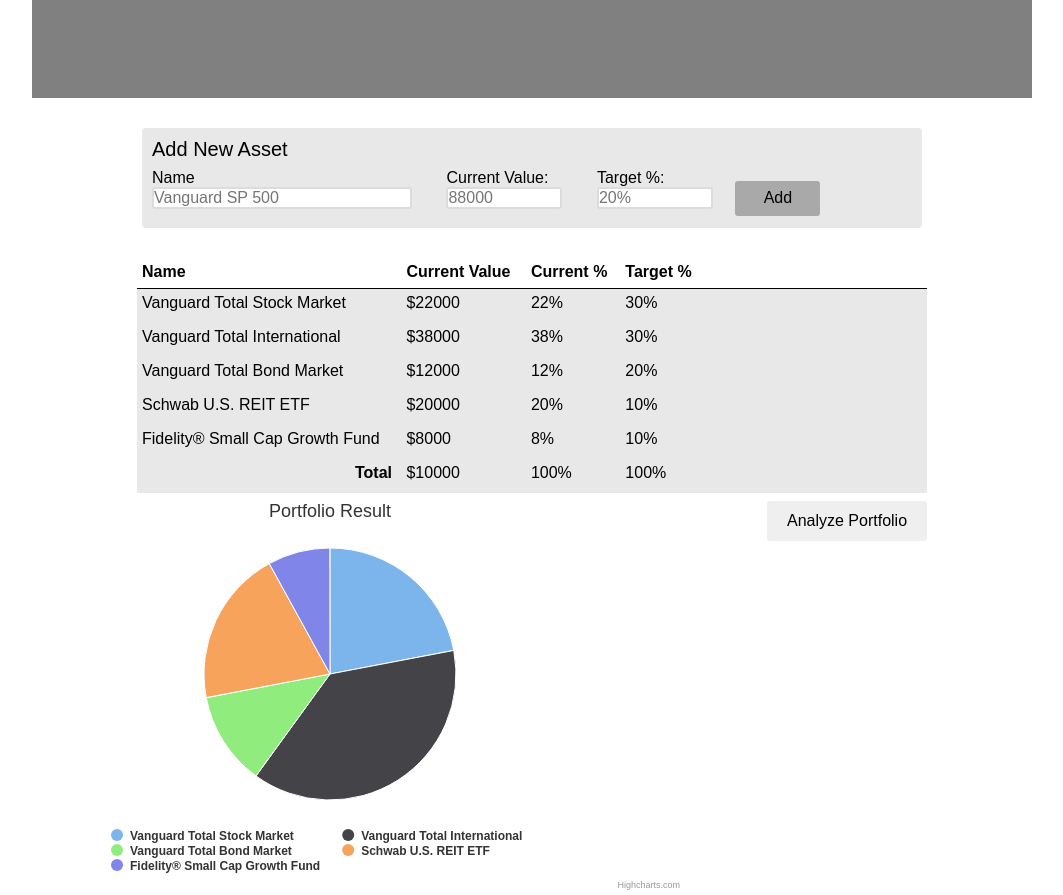
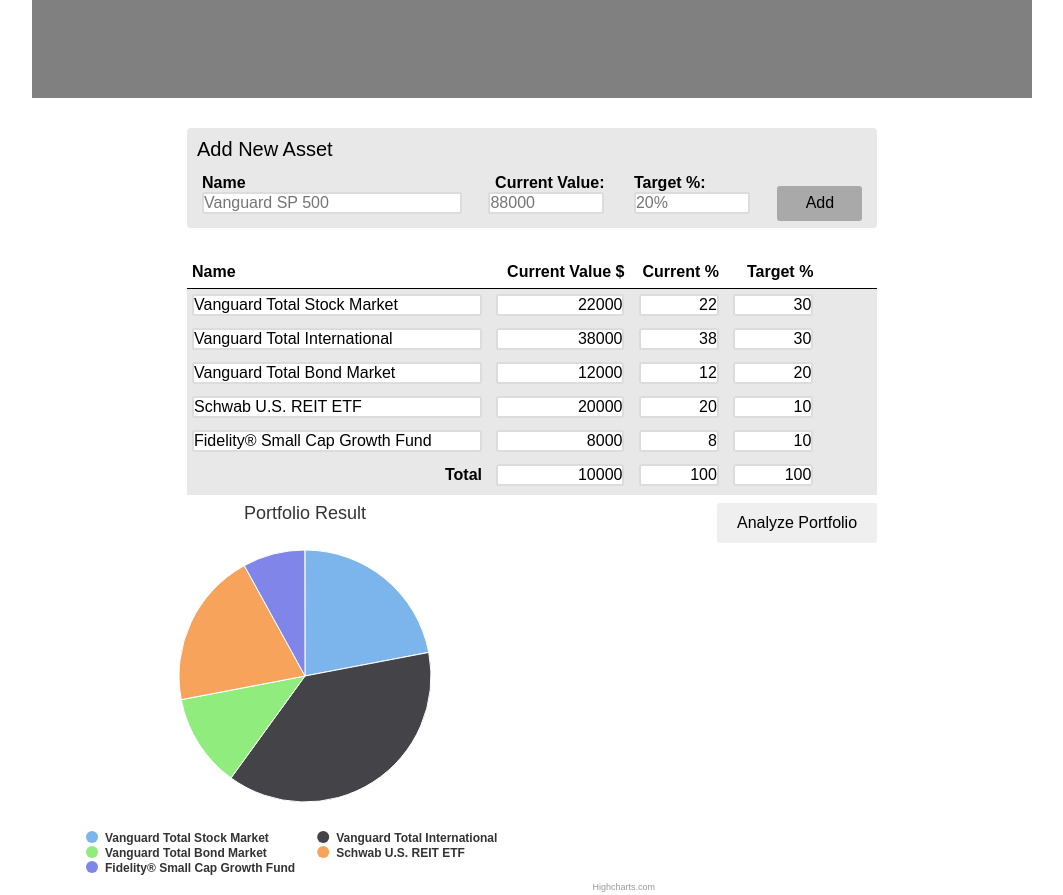
Before and after one commit to fulin426/node-capstone-portfolio-tracker, a plain HTML site: page index.html in a window 1280 px wide. Shown: the part 680-1575 px from the top of the page, without its empty margins (108-1171 px from the left). Drawn offline with nearby package versions, Linux system fonts and the light colour scheme.

Commit message:
formated results table

```diff
--- a/index.html
+++ b/index.html
@@ -47,15 +47,15 @@
 		<form>
 			<fieldset class="add-asset-form">
 				<p id="add-new-asset">Add New Asset</p>
-				<div class="add name-container">
+				<div class="header name-container">
 					<label class="new name">Name</label>
 					<input class="name-input" placeholder="Vanguard SP 500" required/>
 				</div>
-				<div class="add current-container">
+				<div class="header current-value">
 					<label class="new current">Current Value:</label>
 					<input class="value-input" placeholder="88000" required/>
 				</div>
-				<div class="add target-container">
+				<div class="header target-container">
 					<label class="new target">Target %:</label>
 					<input class="target-input" placeholder="20%" required/>
 				</div>
@@ -69,7 +69,7 @@
 						<p>Name</p>
 					</div>
 					<div class="header current-value">
-						<p>Current Value</p>
+						<p>Current Value $</p>
 					</div>
 					<div class="header current-percent">
 						<p>Current %</p>
@@ -80,72 +80,72 @@
 				</div>
 				<div class="results-item">
 					<div class="item result-name">
-						<p>Vanguard Total Stock Market</p>
+						<input value="Vanguard Total Stock Market"></input>
 					</div>
 					<div class="item current-value">
-						<p>$22000</p>
+						<input class="result-number" value="22000"></input>
 					</div>
 					<div class="item current-percent">
-						<p>22%</p>
+						<input class="result-number" value="22"></input>
 					</div>
 					<div class="item target-percent">
-						<p>30%</p>
+						<input class="result-number" value="30"></input>
 					</div>
 				</div>
 				<div class="results-item">
 					<div class="item result-name">
-						<p>Vanguard Total International</p>
+						<input value="Vanguard Total International"></input>
 					</div>
 					<div class="item current-value">
-						<p>$38000</p>
+						<input class="result-number" value="38000"></input>
 					</div>
 					<div class="item current-percent">
-						<p>38%</p>
+						<input class="result-number" value="38"></input>
 					</div>
 					<div class="item target-percent">
-						<p>30%</p>
+						<input class="result-number" value="30"></input>
 					</div>
 				</div>
 				<div class="results-item">
 					<div class="item result-name">
-						<p>Vanguard Total Bond Market</p>
+						<input value="Vanguard Total Bond Market"></input>
 					</div>
 					<div class="item current-value">
-						<p>$12000</p>
+						<input class="result-number" value="12000"></input>
 					</div>
 					<div class="item current-percent">
-						<p>12%</p>
+						<input class="result-number" value="12"></input>
 					</div>
 					<div class="item target-percent">
-						<p>20%</p>
+						<input class="result-number" value="20"></input>
 					</div>
 				</div>
 				<div class="results-item">
 					<div class="item result-name">
-						<p>Schwab U.S. REIT ETF</p>
+						<input value="Schwab U.S. REIT ETF"></input>
 					</div>
 					<div class="item current-value">
-						<p>$20000</p>
+						<input class="result-number" value="20000"></input>
 					</div>
 					<div class="item current-percent">
-						<p>20%</p>
+						<input class="result-number" value="20"></input>
 					</div>
 					<div class="item target-percent">
-						<p>10%</p>
+						<input class="result-number" value="10"></input>
 					</div>
 				</div>
 				<div class="results-item">
 					<div class="item result-name">
-						<p>Fidelity® Small Cap Growth Fund</p>
+						<input value="Fidelity® Small Cap Growth Fund"></input>
 					</div>
 					<div class="item current-value">
-						<p>$8000</p>
+						<input class="result-number" value="8000"></input>
 					</div>
 					<div class="item current-percent">
-						<p>8%</p>
+						<input class="result-number" value="8"></input>
 					</div>
 					<div class="item target-percent">
-						<p>10%</p>
+						<input class="result-number" value="10"></input>
 					</div>
 				</div>
 				<div class="results-item total">
@@ -153,21 +153,20 @@
 						<p id="total">Total</p>
 					</div>
 					<div class="item current-value">
-						<p>$10000</p>
+						<input class="result-number" value="10000"></input>
 					</div>
 					<div class="item current-percent">
-						<p>100%</p>
+						<input class="result-number" value="100"></input>
 					</div>
 					<div class="item target-percent">
-						<p>100%</p>
+						<input class="result-number" value="100"></input>
 					</div>
 				</div>
 				<button class="analyze-button">Analyze Portfolio</button>
 			</div>
 		</div>
-		<div class="chart-container" id="chart-container" style="width:100%; height:400px;"></div>
+		<div id="chart-container"></div>
 	</section>
-
 	</main>
 	<footer>
 	</footer>
--- a/styles.css
+++ b/styles.css
@@ -27,6 +27,7 @@
 }
 
 input {
+	width: 100%;
   	border-radius: 3px;
   	border: 2px solid #DCDCDC;
 }
@@ -138,10 +139,17 @@
 
 /*Portfolio Page*/
 /*Add form*/
+.header {
+	display: inline-block;
+	height: 30px;
+	padding: 5px;
+	font-weight: 600;
+}
+
 .add-asset-form {
 	background-color: #E8E8E8;
 	height: 100px;
-	max-width: 780px;
+	max-width: 690px;
 	padding: 10px;
 	margin: 30px auto;
 	border-radius: 4px;
@@ -150,10 +158,6 @@
 #add-new-asset {
 	font-size: 20px;
 	margin-bottom: 8px;
-}
-
-.add {
-	display: inline-block;
 }
 
 .new {
@@ -173,11 +177,11 @@
 }
 
 .target-container {
-	margin-left: 30px;
+	margin-left: 15px;
 }
 
 .current-container {
-	margin-left: 30px
+	margin-left: 15px
 }
 
 .name-input {
@@ -201,7 +205,7 @@
 
 .results-container {
 	margin: 0 auto;
-	max-width: 790px;
+	max-width: 690px;
 }
 
 
@@ -210,27 +214,23 @@
 	width: 100%;
 }
 
-.header {
-	display: inline-block;
-	height: 30px;
-	padding: 5px;
-	font-weight: 600;
-}
-
 .result-name {
-	width: 260px;
+	width: 300px;
 }
 
 .current-value {
-	width: 120px;
+	width: 138px;
+	text-align: right;
 }
 
 .current-percent {
 	width: 90px;
+	text-align: right;
 }
 
 .target-percent {
 	width: 90px;
+	text-align: right;
 }
 
 .results-item{
@@ -241,6 +241,10 @@
 	display: inline-block;
 	height: 34px;
 	padding: 5px;
+}
+
+.result-number {
+	text-align: right;
 }
 
 #total {
@@ -256,7 +260,8 @@
 	border-radius: 3px;
 }
 
-.chart-container{
+#chart-container{
 	max-width: 720px;
+	max-height: 450px;
 	margin: 0 auto;
 }
```
